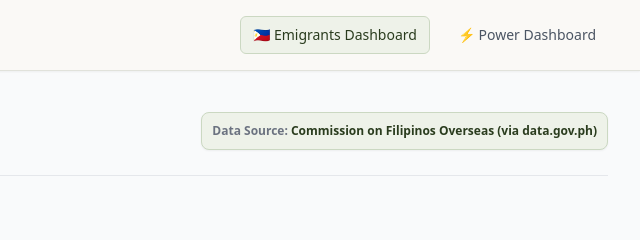
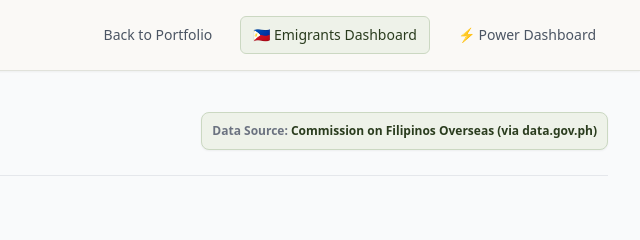
Before and after one commit to Kareyul/Kareyul, a website: page Website for data analysis/public/index.html in a window 1280 px wide. Shown: the top 240 px of the page, 640-1280 px from the left. Drawn offline with nearby package versions, Linux system fonts and the light colour scheme; no server answers.

Commit message:
Add dashboard return link

```diff
--- a/Website for data analysis/public/index.html
+++ b/Website for data analysis/public/index.html
@@ -32,6 +32,7 @@
             </div>
             <!-- Tab Buttons -->
             <nav class="flex space-x-4 items-center">
+                <a href="../../index.html" class="px-3 py-2 rounded-md text-sm font-medium text-gray-600 hover:text-gray-900 hover:bg-gray-100 transition-colors">Back to Portfolio</a>
                 <button id="nav-dashboard" class="px-3 py-2 rounded-md text-sm font-medium text-gray-600 hover:text-gray-900 hover:bg-gray-100 transition-colors">🇵🇭 Emigrants Dashboard</button>
                 <button id="nav-power" class="px-3 py-2 rounded-md text-sm font-medium text-gray-600 hover:text-gray-900 hover:bg-gray-100 transition-colors">⚡ Power Dashboard</button>
             </nav>
```
